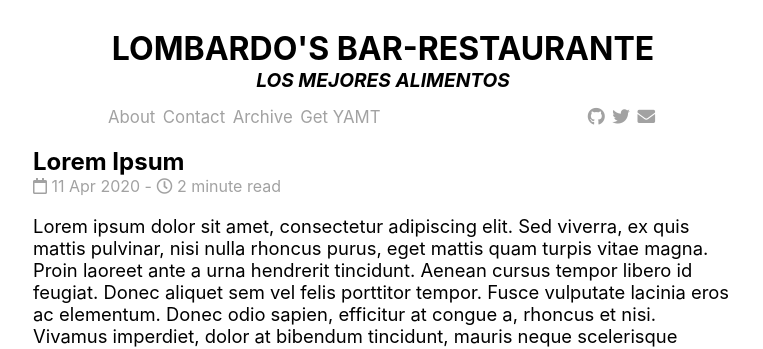
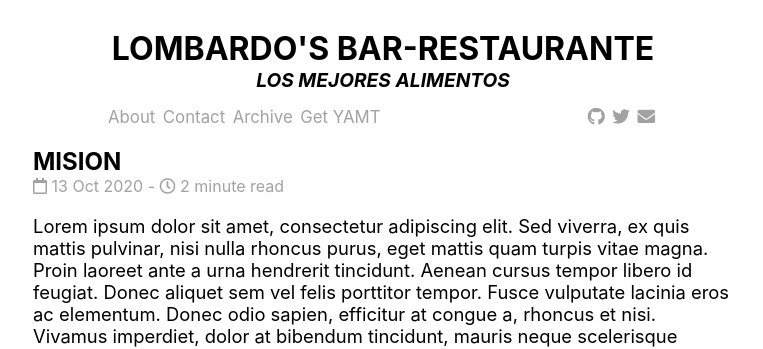
Before and after one commit to FreddySTJR/PROJ-SO-2, a Jekyll site: the page built from _posts/2020-10-13-lorem-ipsum.md, in a window 1280 px wide. Shown: the top 349 px of the page, without its empty margins (257-1020 px from the left). Built offline with Jekyll 4.4.1, drawn with Linux system fonts in a browser that asks for light colours; nearby versions of some CDN libraries.

Commit message:
Update and rename 2020-04-11-lorem-ipsum.md to 2020-10-13-lorem-ipsum.md

```diff
--- a/_posts/2020-04-11-lorem-ipsum.md
+++ b/_posts/2020-10-13-lorem-ipsum.md
@@ -1,5 +1,5 @@
 ---
-title: Lorem Ipsum
+title: MISION
 layout: post
 categories: [Tips, Markdown]
 image: /assets/img/oranges.jpg
```
